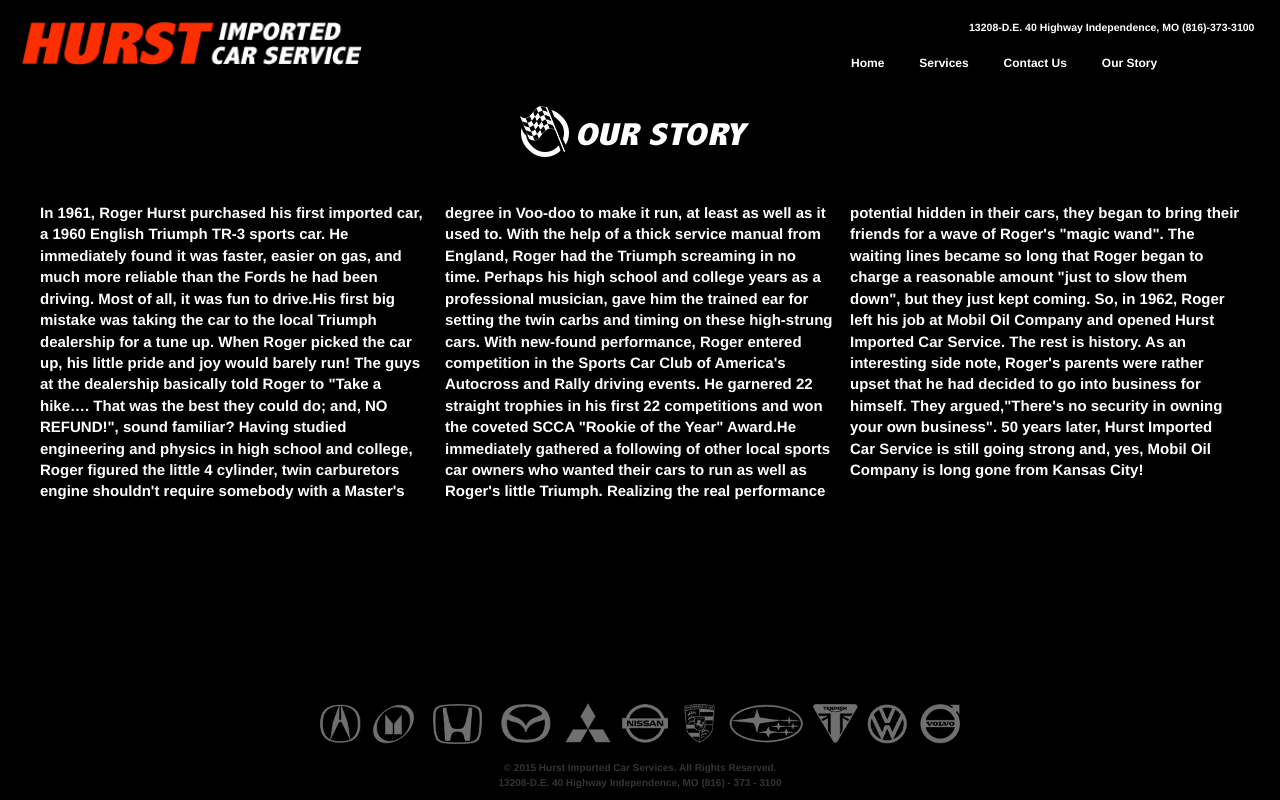
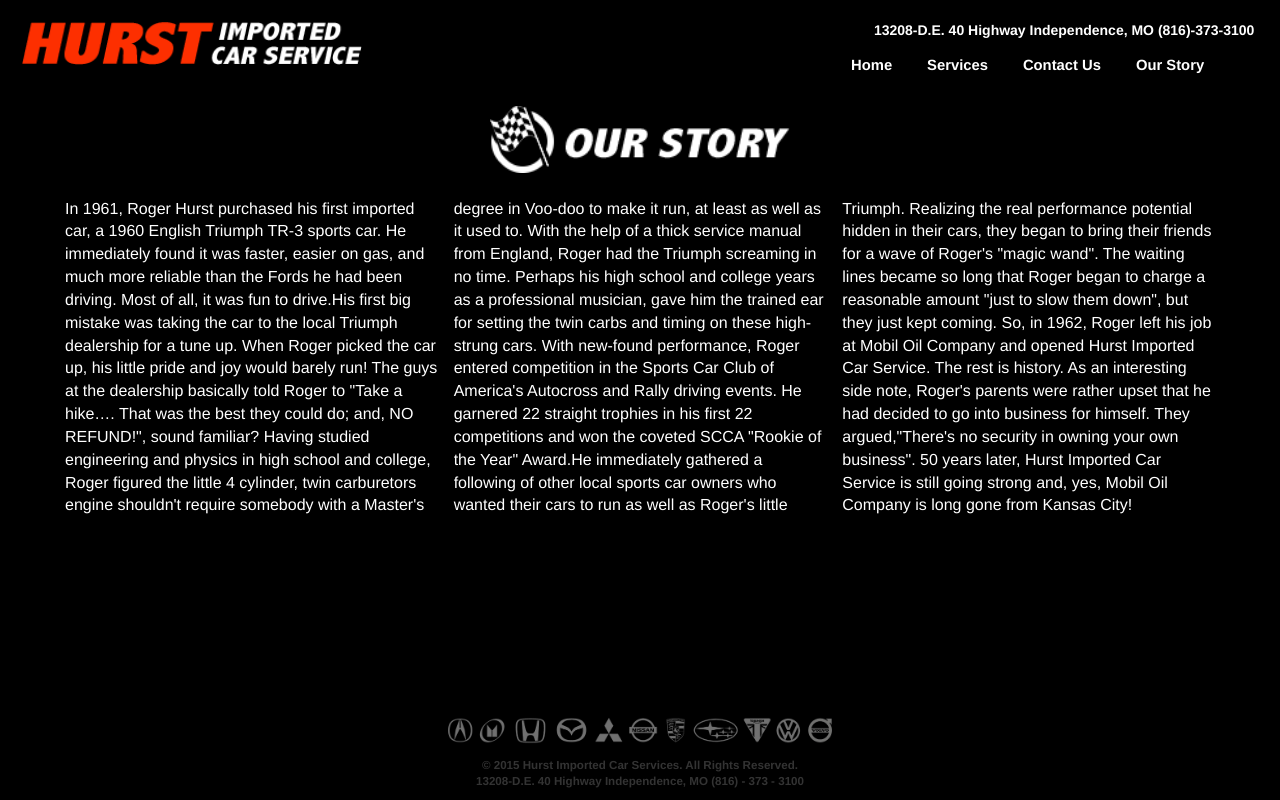
Before and after one commit to AnnamarieHurst/Hurst.Imported.Car.Service, a website: page index.html in a window 1280 px wide. Drawn offline with nearby package versions, Linux system fonts and the light colour scheme.

Commit message:
resize each sector to fit view port. re-adjust all fonts to be vh or vmin instead of px. slight adjustments on carousel.

```diff
--- a/css/style.css
+++ b/css/style.css
@@ -24,10 +24,13 @@
     font-weight: bolder;
 }
 .row{
-     margin: 0;
+     margin: 0 auto;
+    padding: 0;
  }
+
+
+
 /*header*/
-
 #header{
     position: fixed;
     z-index: 1;
@@ -45,16 +48,16 @@
 }
 .contact{
     float: right;
-    font-size: 0.75em;
+    font-size: 1.75vh;
     color: white;
     margin-right: 2%;
     display: block;
     margin-top: 20px;
 }
-.home{
-    width: 100%;
-    margin: 0 auto;
-}
+
+
+
+
 /*navigation*/
 .main-nav{
     margin-top: -53px;
@@ -63,9 +66,7 @@
 ul.nav{
     list-style-type: none;
     position: fixed;
-
 }
-
 li.nav{
     float: left;
     margin: 1%;
@@ -73,15 +74,25 @@
 }
 .btn {
     color: white;
-    font-size: 12px;
+    font-size: 1.85vh;
     font-weight: bolder;
 }
 .btn:hover{
     color: white;
     border-bottom: 2px solid red;
 }
+
+
+
+.home{
+    width: 100%;
+    margin: 0 auto;
+}
 .carousel{
     background: #2f4357;
+    max-width: 1085px;
+    height: 100%;
+    margin: 0 auto;
 }
 .carousel .item img{
     margin: 0 auto; /* Align slide image horizontally center */
@@ -89,33 +100,29 @@
 .images{
     width: 100%;
 }
+
+
+
 /*Services Section*/
 
 .services-sector{
     background: url('../images/servicesBackground.jpg') no-repeat center center;
-    padding-top: -20px;
-    margin: auto;
+    padding-top: 20px;
+    margin: 0 auto;
 }
 .services-group{
     text-align: center;
     max-width: 1200px;
-    margin: auto;
+    margin: 0 auto;
 }
 .services-title{
-    margin-left: 40%;
-    padding-top: 40px;
-    padding-bottom: 30px;
+    margin: 8px auto;
     display: block;
+    width: 18%
 }
-.car-logos{
-     margin: 10px auto 20px;
-     display: block;
- }
 .services-headline{
-    margin-left: 22%;
-    padding-top: 10px;
-    width: 55%;
-    padding-bottom: 10px;
+    margin: 6px auto 8px;
+    width: 45%;
     display: block;
 }
 .sg-service1{
@@ -123,60 +130,60 @@
     background-color: gray;
     color: white;
     text-align: left;
-    padding: 4px;
+    padding: 3px;
+    font-size: 1.85vh;
 }
 .sg-service2{
     display: block;
     background-color: darkslategray;
     color: white;
     text-align: left;
-    padding: 4px;
+    padding: 3px;
+    font-size: 1.85vh;
 }
 .sg-title{
     color: white;
-    margin-bottom: 0;
-    margin-top: 25px;
-    padding:4px;
+    margin: 8px auto;
     text-align: center;
     background-color: red;
+    font-size: 2.65vh;
 }
 .service-bullet{
-    margin-top: 65px;
-    margin-bottom: 25px;
+    margin: 3px 150px 72px 10px;
     clear: both;
-    margin-left: 2%;
 }
+#services-bullet{
+    width: 35%;
+}
+
+
+
 .contact-sector {
     background: url('../images/locationBackground.jpg') no-repeat center center;
     color: white;
     font-weight: bold;
-    padding-top: -20px;
+    padding-top: 20px;
+    padding-bottom: 45px;
     margin: 0 auto;
 }
-
-
 .contact-header{
-    margin-left: 40%;
-    padding-top: 25px;
-    padding-bottom: 45px;
+    margin: 10px auto 20px;
     display: block;
+    width: 20%;
 }
 .contact-titles{
-    font-size: 30px;
+    font-size: 4.5vh;
     color: white;
     text-align: left;
     display: block;
-    margin-left: 5%;
-    margin-top: 3%;
+    margin: 0 90px 8px;
 }
 .contact-info{
-    font-size: 20px;
+    font-size: 3vh;
     color: white;
     text-align: left;
     display: block;
-    margin-left: 6%;
-    margin-top: 1%;
-    margin-bottom: 5%;
+    margin: 0 125px 10px;
 }
 .contact-content{
     display: inline-block;
@@ -189,42 +196,44 @@
 }
 .get-directions{
     margin-top: 20%;
-    margin-left: 10%;
+    margin-left: 20%;
+    width: 55%;
 }
+
+
 .story-title{
-    margin-left: 40%;
-    padding-top: 25px;
-    padding-bottom: 45px;
+    margin: 25px auto;
+    width: 25%;
+    display: block;
 }
 .our-story-sector{
     background-color: black;
     max-width: 1200px;
-    margin: auto;
-}
-.story-content{
-    font-size: 1.25em;
-    padding: 35px
-    color: white;
-    text-align: center;
+    margin: 0 auto;
 }
 .story-content{
     color: white;
-    font-size: 15px;
+    font-size: 2vmin;
     -webkit-column-count: 3;
     text-align: left;
+    margin: 5px 25px;
+    font-weight: normal;
 }
+
+
+
 .footer-cars{
     margin: auto;
     display: block;
-    width: 50%;
+    width: 30%;
 }
 .footer{
-    margin: 8px auto;
+    margin: 5px auto;
 }
 .footer-content{
     text-align: center;
-    font-size: 10px;
-    margin-top: 15px;
+    font-size: 1.45vh;
+    margin-top: 13px;
 }
 #footer{
     position: fixed;
--- a/index.html
+++ b/index.html
@@ -74,7 +74,6 @@
                     <div class="services-sector" >
                         <img class="services-title" src="images/servicesHeader.png">
                         <img class="services-headline" src="images/headlineServices.png">
-                        <img class="car-logos" src="images/carlogos.png">
                         <!--Beginning of services chart (Bootstrap)-->
                        <div class="container row fluid">
                            <div class="services-group col-sm-4 col-xs-12">
@@ -130,7 +129,7 @@
                                <span class="sg-service2">Replace Timing Belt</span>
                            </div>
                            <div class="service-bullet">
-                               <img  src="images/serviceBullet.png">
+                               <img id="services-bullet" src="images/serviceBullet.png">
                            </div>
                        </div>
                     </div>
```
